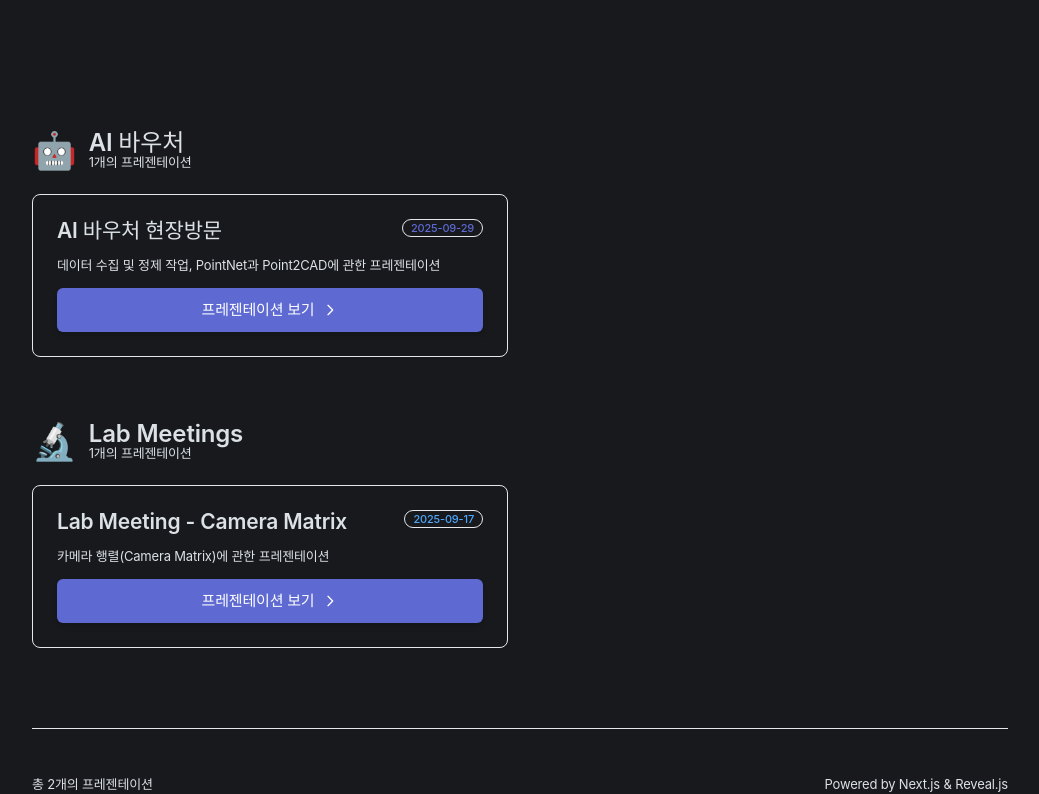
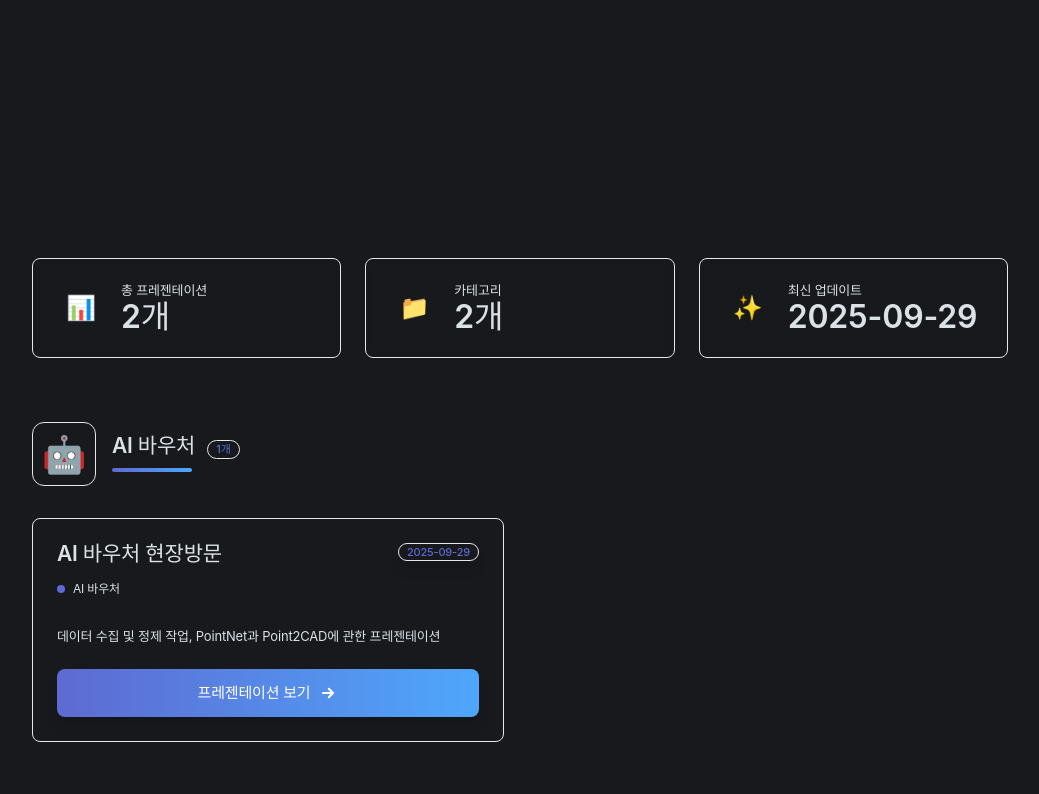
Before and after one commit to YongHakLee/my-presentations, a Next.js app: page / in a window 1280 px wide. Shown: the part 328-1122 px from the top of the page, without its empty margins (120-1159 px from the left). Built offline with nearby package versions, Linux system fonts and the light colour scheme.

Commit message:
Enhance HomePage layout and styling with improved Hero section, statistics display, and presentation cards. Introduce new background gradients, animations, and a refined footer for better visual appeal and user experience.

```diff
--- a/app/page.tsx
+++ b/app/page.tsx
@@ -85,58 +85,126 @@ export const metadata: Metadata = {
 
 export default function HomePage() {
   return (
-    <div className="min-h-screen bg-primary-background">
+    <div className="min-h-screen bg-primary-background relative">
       {/* Hero Section */}
       <Hero
         title="My Presentations"
         subtitle="프레젠테이션 라이브러리"
         description="연구 및 프로젝트 프레젠테이션 컬렉션을 한눈에 확인하세요"
-        size="medium"
+        size="large"
         align="center"
         className="relative overflow-hidden"
       >
-        {/* Background Gradient */}
-        <div className="absolute inset-0 bg-gradient-to-br from-semantic-indigo/10 via-primary-background to-semantic-blue/10 pointer-events-none" />
+        {/* Enhanced Background Gradient */}
+        <div className="absolute inset-0 bg-gradient-to-br from-semantic-indigo/20 via-primary-background via-semantic-blue/10 to-primary-background pointer-events-none" />
+        <div className="absolute inset-0 bg-gradient-to-t from-primary-background/80 via-transparent to-transparent pointer-events-none" />
 
-        {/* Animated Grid Pattern */}
-        <div className="absolute inset-0 opacity-[0.02] pointer-events-none">
-          <div className="absolute inset-0" style={{
-            backgroundImage: `linear-gradient(rgba(255,255,255,0.1) 1px, transparent 1px),
-                              linear-gradient(90deg, rgba(255,255,255,0.1) 1px, transparent 1px)`,
-            backgroundSize: '50px 50px',
-          }} />
+        {/* Animated Grid Pattern - 더 세밀하게 */}
+        <div className="absolute inset-0 opacity-[0.03] pointer-events-none">
+          <div
+            className="absolute inset-0"
+            style={{
+              backgroundImage: `linear-gradient(rgba(255,255,255,0.15) 1px, transparent 1px),
+                                linear-gradient(90deg, rgba(255,255,255,0.15) 1px, transparent 1px)`,
+              backgroundSize: '40px 40px',
+              animation: 'grid-move 20s linear infinite',
+            }}
+          />
         </div>
+
+        {/* Floating Orbs */}
+        <div className="absolute top-1/4 left-1/4 w-72 h-72 bg-semantic-indigo/10 rounded-full blur-3xl pointer-events-none animate-pulse" />
+        <div className="absolute bottom-1/4 right-1/4 w-96 h-96 bg-semantic-blue/10 rounded-full blur-3xl pointer-events-none animate-pulse" style={{ animationDelay: '2s' }} />
       </Hero>
 
       {/* Main Content */}
       <div className="max-w-[var(--layout-page-max-width)] mx-auto p-[var(--spacing-page-padding-inline)] py-[var(--spacing-page-padding-block)]">
+        {/* Statistics Section */}
+        <div className="mb-16 grid grid-cols-1 md:grid-cols-3 gap-6">
+          <div className="relative overflow-hidden rounded-lg border border-primary-text/10 bg-gradient-to-br from-semantic-indigo/5 to-semantic-indigo/0 p-6 backdrop-blur-sm transition-all hover:border-semantic-indigo/30 hover:shadow-lg hover:shadow-semantic-indigo/10">
+            <div className="flex items-center gap-4">
+              <div className="flex-shrink-0 w-12 h-12 rounded-lg bg-semantic-indigo/20 flex items-center justify-center">
+                <span className="text-2xl">📊</span>
+              </div>
+              <div>
+                <Typography variant="small" color="muted" className="mb-1">
+                  총 프레젠테이션
+                </Typography>
+                <Typography variant="title4" weight="bold">
+                  {presentations.length}개
+                </Typography>
+              </div>
+            </div>
+          </div>
+
+          <div className="relative overflow-hidden rounded-lg border border-primary-text/10 bg-gradient-to-br from-semantic-blue/5 to-semantic-blue/0 p-6 backdrop-blur-sm transition-all hover:border-semantic-blue/30 hover:shadow-lg hover:shadow-semantic-blue/10">
+            <div className="flex items-center gap-4">
+              <div className="flex-shrink-0 w-12 h-12 rounded-lg bg-semantic-blue/20 flex items-center justify-center">
+                <span className="text-2xl">📁</span>
+              </div>
+              <div>
+                <Typography variant="small" color="muted" className="mb-1">
+                  카테고리
+                </Typography>
+                <Typography variant="title4" weight="bold">
+                  {Object.keys(groupedPresentations).length}개
+                </Typography>
+              </div>
+            </div>
+          </div>
+
+          <div className="relative overflow-hidden rounded-lg border border-primary-text/10 bg-gradient-to-br from-semantic-green/5 to-semantic-green/0 p-6 backdrop-blur-sm transition-all hover:border-semantic-green/30 hover:shadow-lg hover:shadow-semantic-green/10">
+            <div className="flex items-center gap-4">
+              <div className="flex-shrink-0 w-12 h-12 rounded-lg bg-semantic-green/20 flex items-center justify-center">
+                <span className="text-2xl">✨</span>
+              </div>
+              <div>
+                <Typography variant="small" color="muted" className="mb-1">
+                  최신 업데이트
+                </Typography>
+                <Typography variant="title4" weight="bold">
+                  {presentations[0]?.date || 'N/A'}
+                </Typography>
+              </div>
+            </div>
+          </div>
+        </div>
+
         {/* 프레젠테이션 목록 */}
-        <div className="space-y-16">
+        <div className="space-y-20">
           {Object.entries(groupedPresentations).map(([category, items], categoryIndex) => (
             <section
               key={category}
-              className="space-y-6 animate-fade-in-up"
+              className="space-y-8 animate-fade-in-up"
               style={{
                 animationDelay: `${categoryIndex * 0.1}s`,
               }}
             >
-              {/* Category Header */}
-              <div className="flex items-center gap-3">
-                <span className="text-4xl" role="img" aria-label={category}>
+              {/* Enhanced Category Header */}
+              <div className="relative">
+                <div className="flex items-center gap-4">
+                  <div className="relative">
+                    <div className="absolute inset-0 bg-gradient-to-br from-semantic-indigo/20 to-semantic-blue/20 rounded-xl blur-xl opacity-50" />
+                    <div className="relative w-16 h-16 rounded-xl bg-gradient-to-br from-semantic-indigo/10 to-semantic-blue/10 border border-semantic-indigo/20 flex items-center justify-center text-4xl backdrop-blur-sm">
                       {categoryIcons[category] || '📄'}
-                </span>
-                <div>
-                  <Typography as="h2" variant="title3" weight="bold">
+                    </div>
+                  </div>
+                  <div className="flex-1">
+                    <div className="flex items-baseline gap-3">
+                      <Typography as="h2" variant="title2" weight="bold" className="mb-1">
                         {categoryLabels[category] || category}
                       </Typography>
-                  <Typography variant="small" color="muted">
-                    {items.length}개의 프레젠테이션
-                  </Typography>
+                      <Badge variant="indigo" size="small">
+                        {items.length}개
+                      </Badge>
+                    </div>
+                    <div className="h-1 w-20 bg-gradient-to-r from-semantic-indigo to-semantic-blue rounded-full mt-2" />
+                  </div>
                 </div>
               </div>
 
-              {/* Presentation Cards Grid */}
-              <div className="grid grid-cols-1 md:grid-cols-2 gap-6">
+              {/* Enhanced Presentation Cards Grid */}
+              <div className="grid grid-cols-1 md:grid-cols-2 gap-8">
                 {items.map((presentation, index) => (
                   <Card
                     key={presentation.id}
@@ -145,90 +213,115 @@ export default function HomePage() {
                     className={cn(
                       'group relative overflow-hidden',
                       'hover:border-semantic-indigo/50',
-                      'hover:shadow-lg hover:shadow-semantic-indigo/10',
-                      'transition-all duration-300 ease-out',
-                      'transform hover:-translate-y-1',
-                      'animate-fade-in-up'
+                      'hover:shadow-2xl hover:shadow-semantic-indigo/20',
+                      'transition-all duration-500 ease-out',
+                      'transform hover:-translate-y-2',
+                      'backdrop-blur-sm',
+                      'animate-fade-in-up',
+                      'border-primary-text/10'
                     )}
                     style={{
                       animationDelay: `${(categoryIndex * 0.1) + (index * 0.1) + 0.2}s`,
                     }}
                   >
-                    {/* Gradient Background */}
+                    {/* Enhanced Gradient Background */}
                     <div
                       className={cn(
-                        'absolute inset-0 opacity-0 group-hover:opacity-100 transition-opacity duration-300',
+                        'absolute inset-0 opacity-0 group-hover:opacity-100 transition-opacity duration-500',
                         'bg-gradient-to-br',
                         colorStyles[presentation.color || 'indigo']
                       )}
                     />
 
+                    {/* Shine Effect */}
+                    <div className="absolute inset-0 opacity-0 group-hover:opacity-100 transition-opacity duration-500 bg-gradient-to-r from-transparent via-white/5 to-transparent -skew-x-12 translate-x-[-200%] group-hover:translate-x-[200%] transition-transform duration-1000" />
+
                     {/* Content */}
                     <div className="relative z-10">
-                      <CardHeader>
-                        <div className="flex items-start justify-between gap-4">
-                          <CardTitle className="flex-1 group-hover:text-semantic-indigo transition-colors">
+                      <CardHeader className="pb-4">
+                        <div className="flex items-start justify-between gap-4 mb-3">
+                          <CardTitle className="flex-1 group-hover:text-semantic-indigo transition-colors duration-300 leading-tight">
                             {presentation.title}
                           </CardTitle>
                           <Badge
                             variant={presentation.color === 'blue' ? 'blue' : 'indigo'}
                             size="small"
-                            className="shrink-0"
+                            className="shrink-0 shadow-lg"
                           >
                             {presentation.date}
                           </Badge>
                         </div>
+                        {/* Category Indicator */}
+                        <div className="flex items-center gap-2">
+                          <div className={cn(
+                            'w-2 h-2 rounded-full',
+                            presentation.color === 'blue' ? 'bg-semantic-blue' : 'bg-semantic-indigo'
+                          )} />
+                          <Typography variant="mini" color="muted">
+                            {categoryLabels[presentation.category]}
+                          </Typography>
+                        </div>
                       </CardHeader>
 
-                      <CardContent className="space-y-4">
+                      <CardContent className="space-y-6">
                         {presentation.description && (
+                          <div className="relative">
                             <Typography
                               variant="small"
                               color="muted"
-                            className="line-clamp-2"
+                              className="line-clamp-3 leading-relaxed"
                             >
                               {presentation.description}
                             </Typography>
+                          </div>
                         )}
 
-                        {/* Button with Arrow */}
+                        {/* Enhanced Button with Arrow */}
                         <a
                           href={presentation.path}
                           target="_blank"
                           rel="noopener noreferrer"
                           className={cn(
-                            'group/button font-regular font-medium border-0 cursor-pointer',
-                            'transition-all duration-200 ease-out',
+                            'group/button relative overflow-hidden',
+                            'font-regular font-medium border-0 cursor-pointer',
+                            'transition-all duration-300 ease-out',
                             'inline-flex items-center justify-center gap-2',
                             'focus-visible:outline-none focus-visible:ring-2',
                             'focus-visible:ring-semantic-indigo focus-visible:ring-offset-2',
-                            'bg-semantic-indigo text-primary-white',
-                            'hover:bg-semantic-indigo/90 hover:scale-105',
-                            'active:scale-95 active:opacity-80',
-                            'px-4 py-2 text-regular rounded-medium min-h-[44px] w-full',
-                            'shadow-md shadow-semantic-indigo/20'
+                            'bg-gradient-to-r from-semantic-indigo to-semantic-blue',
+                            'text-primary-white',
+                            'hover:from-semantic-indigo/90 hover:to-semantic-blue/90',
+                            'hover:scale-[1.02] hover:shadow-xl hover:shadow-semantic-indigo/30',
+                            'active:scale-98',
+                            'px-6 py-3 text-regular rounded-lg min-h-[48px] w-full',
+                            'shadow-lg shadow-semantic-indigo/20'
                           )}
                         >
-                          프레젠테이션 보기
+                          {/* Button Shine Effect */}
+                          <div className="absolute inset-0 opacity-0 group-hover/button:opacity-100 transition-opacity duration-500 bg-gradient-to-r from-transparent via-white/20 to-transparent -skew-x-12 translate-x-[-200%] group-hover/button:translate-x-[200%] transition-transform duration-1000" />
+                          <span className="relative z-10">프레젠테이션 보기</span>
                           <svg
-                            className="w-4 h-4 transition-transform duration-200 group-hover/button:translate-x-1"
+                            className="relative z-10 w-5 h-5 transition-transform duration-300 group-hover/button:translate-x-1"
                             fill="none"
                             stroke="currentColor"
+                            strokeWidth={2.5}
                             viewBox="0 0 24 24"
                           >
                             <path
                               strokeLinecap="round"
                               strokeLinejoin="round"
-                              strokeWidth={2}
-                              d="M9 5l7 7-7 7"
+                              d="M13 7l5 5m0 0l-5 5m5-5H6"
                             />
                           </svg>
                         </a>
                       </CardContent>
                     </div>
 
-                    {/* Decorative Corner */}
-                    <div className="absolute top-0 right-0 w-32 h-32 bg-gradient-to-br from-semantic-indigo/5 to-transparent rounded-bl-full opacity-0 group-hover:opacity-100 transition-opacity duration-300 pointer-events-none" />
+                    {/* Enhanced Decorative Corner */}
+                    <div className="absolute top-0 right-0 w-40 h-40 bg-gradient-to-br from-semantic-indigo/10 via-transparent to-transparent rounded-bl-full opacity-0 group-hover:opacity-100 transition-opacity duration-500 pointer-events-none" />
+
+                    {/* Corner Accent */}
+                    <div className="absolute top-0 right-0 w-2 h-2 bg-semantic-indigo rounded-bl-full opacity-0 group-hover:opacity-100 transition-opacity duration-300" />
                   </Card>
                 ))}
               </div>
@@ -236,15 +329,39 @@ export default function HomePage() {
           ))}
         </div>
 
-        {/* Footer Section */}
-        <footer className="mt-20 pt-12 border-t border-primary-text/10">
-          <div className="flex flex-col md:flex-row items-center justify-between gap-4">
-            <Typography variant="small" color="muted">
+        {/* Enhanced Footer Section */}
+        <footer className="mt-24 pt-12 border-t border-primary-text/10 relative">
+          {/* Footer Background Gradient */}
+          <div className="absolute inset-0 bg-gradient-to-t from-primary-background via-transparent to-transparent pointer-events-none opacity-50" />
+
+          <div className="relative">
+            <div className="flex flex-col md:flex-row items-center justify-between gap-6 mb-6">
+              <div className="flex items-center gap-6">
+                <div className="flex flex-col">
+                  <Typography variant="regular" weight="semibold" className="mb-1">
                     총 {presentations.length}개의 프레젠테이션
                   </Typography>
                   <Typography variant="small" color="muted">
-              Powered by Next.js & Reveal.js
+                    지속적으로 업데이트 중
                   </Typography>
+                </div>
+              </div>
+              <div className="flex items-center gap-3">
+                <div className="flex items-center gap-2 px-4 py-2 rounded-lg bg-primary-text/5 border border-primary-text/10">
+                  <Typography variant="small" color="muted">
+                    Powered by
+                  </Typography>
+                  <div className="flex items-center gap-2">
+                    <span className="text-semantic-indigo font-semibold">Next.js</span>
+                    <span className="text-primary-text/30">•</span>
+                    <span className="text-semantic-blue font-semibold">Reveal.js</span>
+                  </div>
+                </div>
+              </div>
+            </div>
+
+            {/* Decorative Line */}
+            <div className="h-px bg-gradient-to-r from-transparent via-primary-text/10 to-transparent" />
           </div>
         </footer>
       </div>
```
Lines whose indentation alone changed are shown as unchanged.
